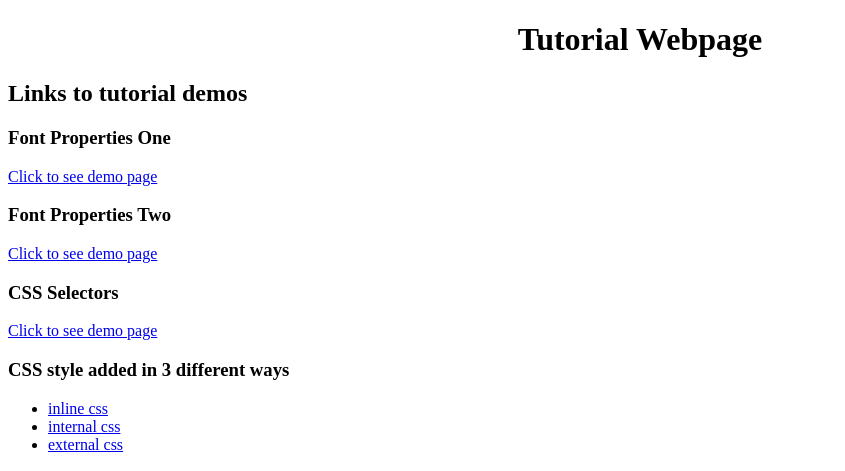
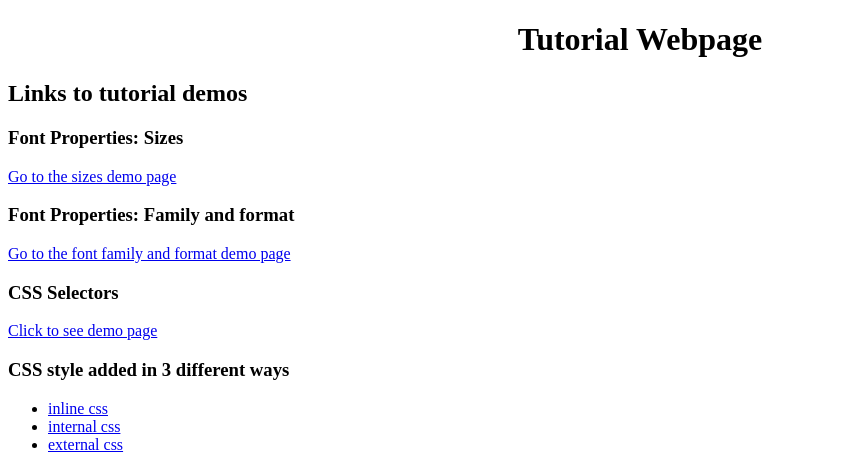
Before and after one commit to colonelkablam/Beginning_CSS, a plain HTML site: page index.html in a window 1280 px wide. Shown: the top 471 px of the page, without its empty margins (0-845 px from the left). Drawn offline with Linux system fonts and the light colour scheme.

Commit message:
minor naming changes

```diff
--- a/index.html
+++ b/index.html
@@ -18,10 +18,10 @@
         <h1>Tutorial Webpage</h1>
 
         <h2>Links to tutorial demos</h2>
-        <h3>Font Properties One</h3>
-        <a href="./tutorial-pages/font-properties-one.html">Click to see demo page</a>
-        <h3>Font Properties Two</h3>
-        <a href="./tutorial-pages/font-properties-two.html">Click to see demo page</a>
+        <h3>Font Properties: Sizes</h3>
+        <a href="./tutorial-pages/font-properties-sizing.html">Go to the sizes demo page</a>
+        <h3>Font Properties: Family and format</h3>
+        <a href="./tutorial-pages/font-properties-family-format.html">Go to the font family and format demo page</a>
         <h3>CSS Selectors</h3>
         <a href="./tutorial-pages/css-selectors.html">Click to see demo page</a>
         <h3>CSS style added in 3 different ways</h3>
```
Also changed, not shown: tutorial-pages/font-properties-family-format.html (renamed from tutorial-pages/font-properties-two.html, +1 -1 lines), tutorial-pages/font-properties-sizing.html (renamed from tutorial-pages/font-properties-one.html, +1 -1 lines).
